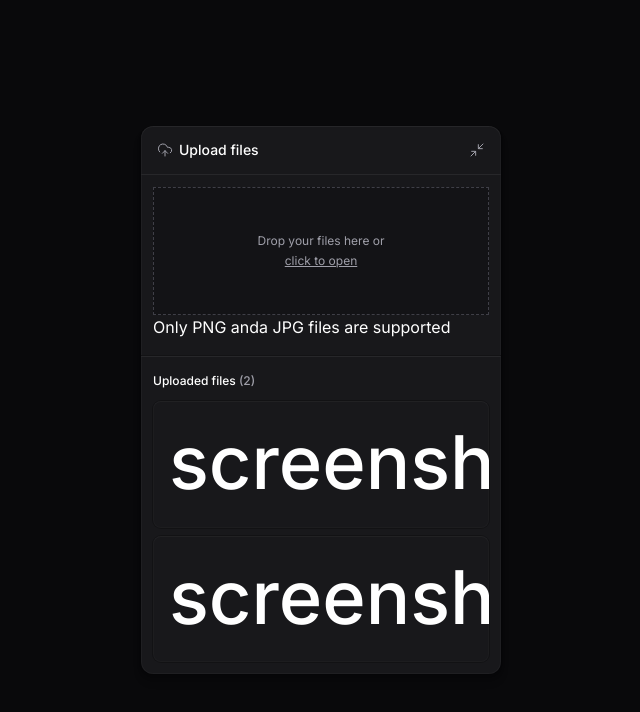
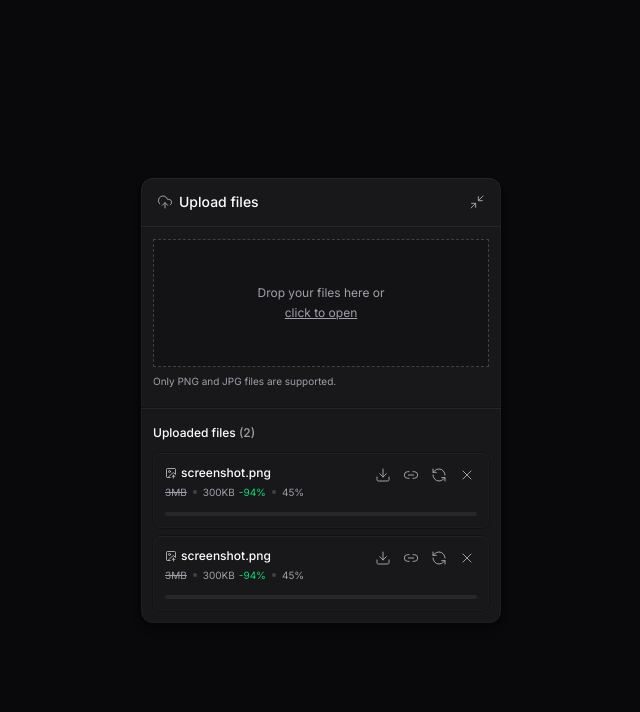
Before and after one commit to leandrobouwier/ftr-upload-widget-web, a React (Vite) app: page / in a window 1280 px wide. Both pictures are taken after a click on the button "Upload files". Shown: the top 712 px of the page, without its empty margins (319-959 px from the left). Built offline with nearby package versions, Linux system fonts and the light colour scheme.

Commit message:
upload button

```diff
--- a/package.json
+++ b/package.json
@@ -11,6 +11,7 @@
   },
   "dependencies": {
     "@radix-ui/react-collapsible": "^1.1.12",
+    "@radix-ui/react-progress": "^1.1.7",
     "@tailwindcss/vite": "^4.1.14",
     "lucide-react": "^0.545.0",
     "react": "^19.1.1",
--- a/src/components/upload-widget-dropzone.tsx
+++ b/src/components/upload-widget-dropzone.tsx
@@ -14,8 +14,8 @@
     return (
         <div className="px-3 flex-col gap-3">
             <div
-            data-active={isDragActive}
-            className='cursor-pointer text-zinc-400 bg-black/20 p-5 ronded-lg border
+                data-active={isDragActive}
+                className='cursor-pointer text-zinc-400 bg-black/20 p-5 ronded-lg border
              border-zinc-700 border-dashed h-32 flex flex-col items-center justify-center gap-1
              hover:border-zinc-600 transition-colors data-[active=true]:bg-indigo-500/10 data-[active=true]:border-indigo-500
              data-[active=true]:text-indigo-400' {...getRootProps()}>
@@ -24,7 +24,9 @@
                 <span className='text-xs underline'>click to open</span>
             </div>
 
-            <span>Only PNG anda JPG files are supported</span>
+            <span className="text-xxs text-zinc-400">
+                Only PNG and JPG files are supported.
+            </span>
         </div>
     )
 }
--- a/src/components/upload-widget-header.tsx
+++ b/src/components/upload-widget-header.tsx
@@ -5,7 +5,7 @@
 
 export function UploadWidgetHeader() {
   return (
-    <div className="w-full p-4 py-2 bg-white/opacity border-zinc-800 border-b flex items-center justify-between">
+    <div className="w-full p-4 py-2 bg-white/[var(--opacity-custom-2)] border-zinc-800 border-b flex items-center justify-between">
       <UploadWidgetTitle />
 
       <Collapsible.Trigger asChild>
--- a/src/components/upload-widget-minimized-button.tsx
+++ b/src/components/upload-widget-minimized-button.tsx
@@ -3,7 +3,7 @@
 import { UploadWidgetTitle } from "./upload-widget-title";
 export function UploadWidgetMinimizedButton() {
   return (
-    <Collapsible.Trigger className="w-full bg-white/opacity py-3 px-5 flex items-center justify-between">
+    <Collapsible.Trigger className="w-full bg-white/[var(--opacity-custom-2)] py-3 px-5 flex items-center justify-between">
       <UploadWidgetTitle />
 
       <Minimize2 strokeWidth={1.5} className="size-4 text-zinc-400 group-hover:text-zinc-100"/>
--- a/src/components/upload-widget-upload-item.tsx
+++ b/src/components/upload-widget-upload-item.tsx
@@ -1,14 +1,51 @@
-import { ImageUp } from "lucide-react";
+import * as Progress from '@radix-ui/react-progress'
+import { Download, ImageUp, Link2, RefreshCcw, X } from "lucide-react";
+import { Button } from "./ui/button";
 
-export function UploadWidgetUploadItem(){
-    return(
-        <div className="p-3 rounded-lg flex flex-col gap-3 shadow-shape-content bg-white/opacity relative overflow-hidden">
+export function UploadWidgetUploadItem() {
+    return (
+        <div className="p-3 rounded-lg flex flex-col gap-3 shadow-shape-content bg-white/[var(--opacity-custom-2)] relative overflow-hidden">
             <div className="flex flex-col gap-1">
                 <span className="text-xs font-medium flex items-center gap-1">
                     <ImageUp className="size-3 text-zinc-300" strokeWidth={1.5} />
-                    <span className="text-xxs">screenshot.png</span>
+                    <span>screenshot.png</span>
                 </span>
-                <span></span>
+                <span className="text-xxs text-zinc-400 flex gap-1.5 items-center">
+                    <span className="line-through">3MB</span>
+                    <div className="size-1 rounded-full bg-zinc-700" />
+                    <span>
+                        300KB
+                        <span className="text-green-400 ml-1">-94%</span>
+                    </span>
+                    <div className="size-1 rounded-full bg-zinc-700" />
+                    <span>45%</span>
+                </span>
+            </div>
+
+            <Progress.Root className='bg-zinc-800 rounded-full h-1 overflow-hidden'>
+                <Progress.Indicator className='bg-indigo-500 h1' style={{ width: "43%" }} />
+            </Progress.Root>
+
+            <div className="absolute top-2.5 right-2.5 flex items-center gap-1">
+                <Button size="icon-sm">
+                    <Download className="size-4" strokeWidth={1.5}  />
+                    <span className="sr-only">Download compressed image</span>
+                </Button>
+
+                <Button size="icon-sm">
+                    <Link2 className="size-4" strokeWidth={1.5}  />
+                    <span className="sr-only">Copy remote URL</span>
+                </Button>
+
+                <Button size="icon-sm">
+                    <RefreshCcw className="size-4" strokeWidth={1.5}  />
+                    <span className="sr-only">Retry Upload</span>
+                </Button>
+
+                <Button size="icon-sm">
+                    <X className="size-4" strokeWidth={1.5}  />
+                    <span className="sr-only">Cancel Upload</span>
+                </Button>
             </div>
         </div>
     )
--- a/src/index.css
+++ b/src/index.css
@@ -3,10 +3,10 @@
 @theme {
   --font-sans: "Inter", system-ui, sans-serif;
 
-  --font-size-xxs: 4.625rem;
+  --font-size-xxs: 0.625rem;
 
 
-  --opacity: 0.02;
+  --opacity-custom-2: 0.02;
 
   --shadow-shape: 0px 8px 8px rgba(0, 0, 0, 0.1),
     0px 4px 4px rgba(0, 0, 0, 0.1),
```
Also changed, not shown: 1 other file (tests, documents, lock files or other folders).
